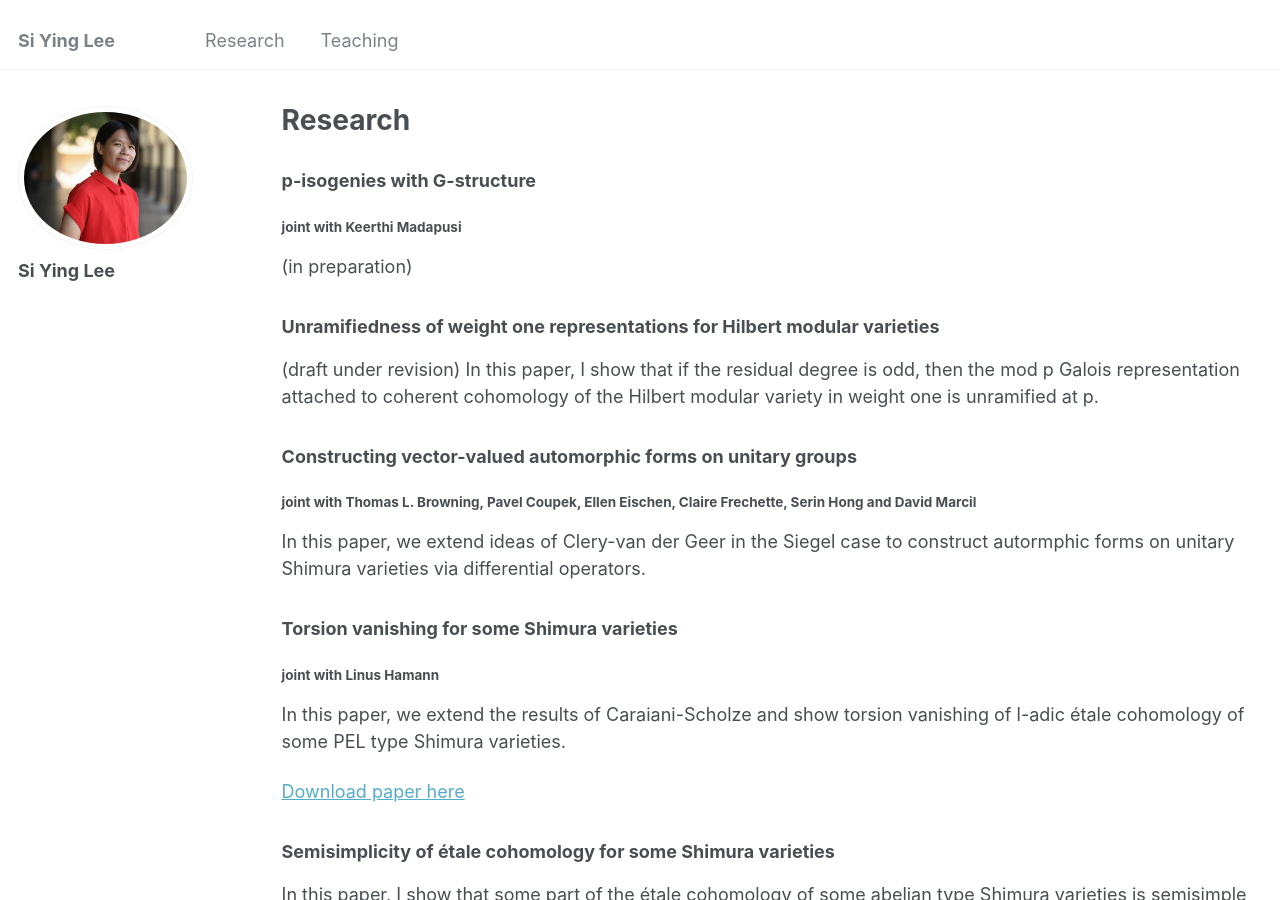
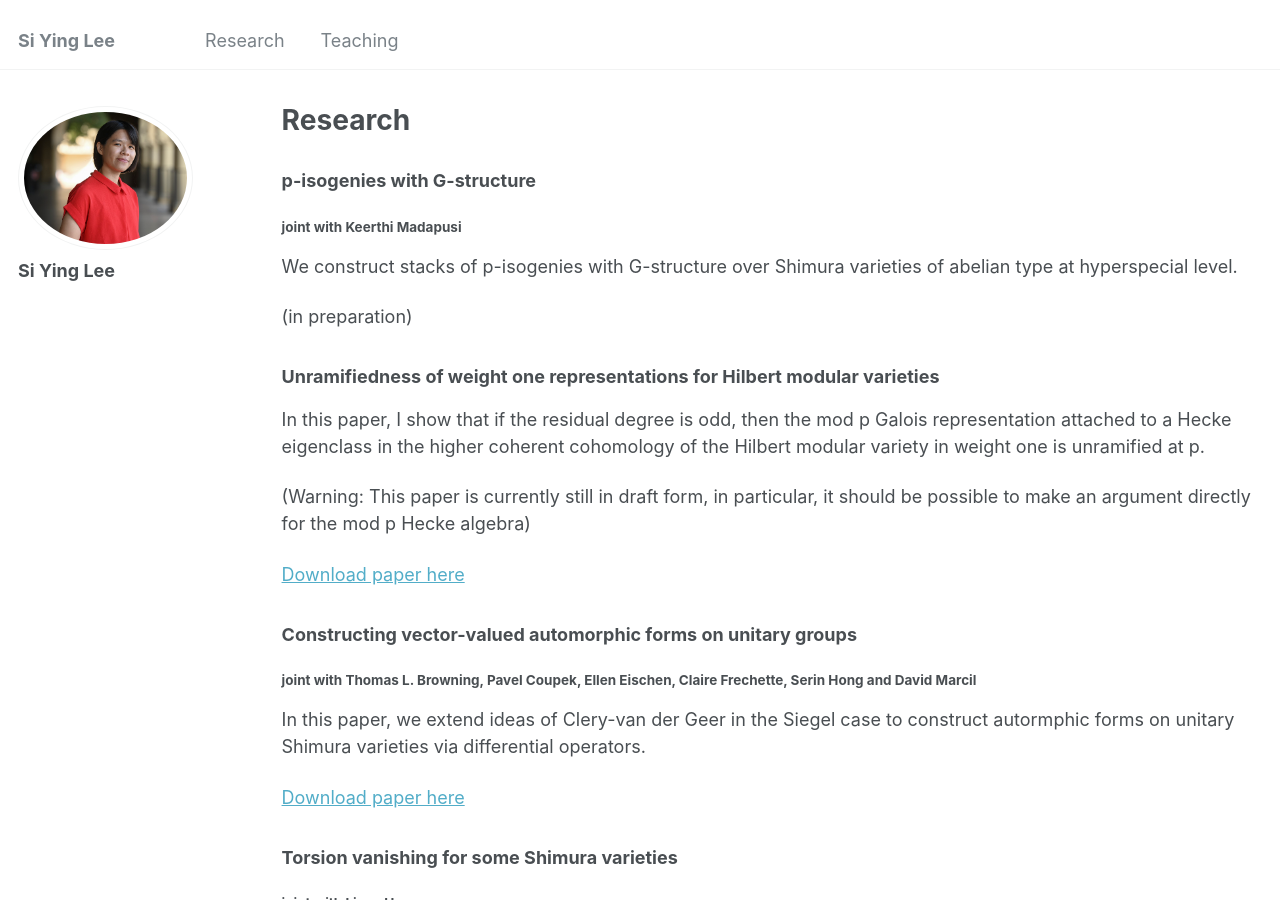
Before and after one commit to siyinglee/siyinglee.github.io, a Jekyll site: the page built from _pages/research.md, in a window 1280 px wide and 900 px high. Built offline with Jekyll 4.4.1, drawn with Linux system fonts in a browser that asks for light colours.

Commit message:
Uploaded papers

```diff
--- a/_pages/research.md
+++ b/_pages/research.md
@@ -8,16 +8,24 @@ author_profile: true
 ### p-isogenies with G-structure
 ##### joint with Keerthi Madapusi
 
+We construct stacks of p-isogenies with G-structure over Shimura varieties of abelian type at hyperspecial level.
+
 (in preparation)
 
 ### Unramifiedness of weight one representations for Hilbert modular varieties
 
-(draft under revision) In this paper, I show that if the residual degree is odd, then the mod p Galois representation attached to coherent cohomology of the Hilbert modular variety in weight one is unramified at p.
+In this paper, I show that if the residual degree is odd, then the mod p Galois representation attached to a Hecke eigenclass in the higher coherent cohomology of the Hilbert modular variety in weight one is unramified at p.
+
+(Warning: This paper is currently still in draft form, in particular, it should be possible to make an argument directly for the mod p Hecke algebra)
+
+[Download paper here](../files/weightone.pdf)
 
 ### Constructing vector-valued automorphic forms on unitary groups
 ##### joint with Thomas L. Browning, Pavel Coupek, Ellen Eischen, Claire Frechette, Serin Hong and David Marcil
 
 In this paper, we extend ideas of Clery-van der Geer in the Siegel case to construct autormphic forms on unitary Shimura varieties via differential operators.
+
+[Download paper here](../files/AWS.pdf)
 
 ### Torsion vanishing for some Shimura varieties
 ##### joint with Linus Hamann
```
Also changed, not shown: 9 other files.
